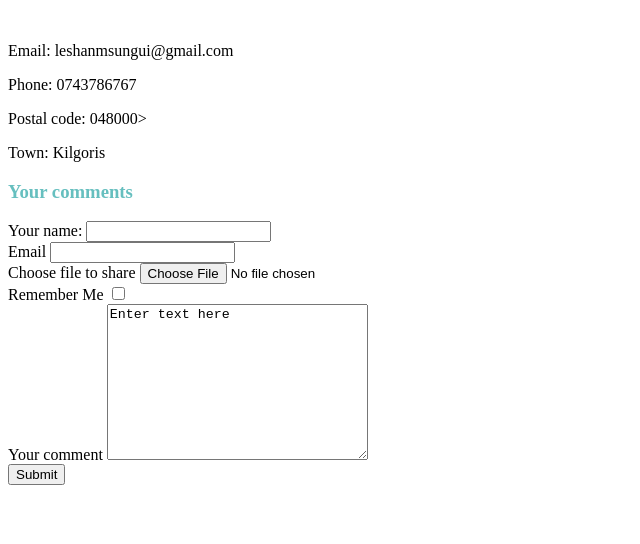
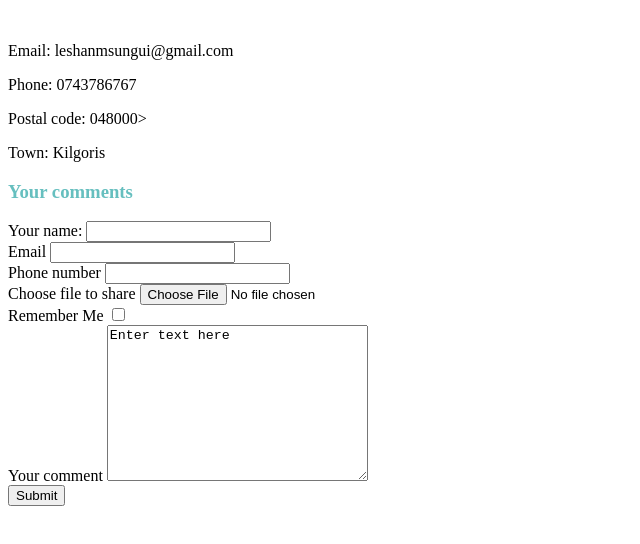
Before and after one commit to Musungui/My-Profile-Project, a plain HTML site: page contactInfo.html in a window 1280 px wide. Shown: the top 544 px of the page, without its empty margins (0-640 px from the left). Drawn offline with Linux system fonts and the light colour scheme.

Commit message:
Update contactInfo.html

```diff
--- a/contactInfo.html
+++ b/contactInfo.html
@@ -15,6 +15,8 @@
       <input type="text" name="YourName"  ><br />
       <label for="email">Email</label>
       <input type="text" name="YourEmail" /><br />
+       <label for="phone">Phone number</label>
+      <input type="tel" name="Phone"/><br />
       <label for="file">Choose file to share</label>
        <input type="file" name="File"  /><br />
       <label for="remember">Remember Me</label>
```
